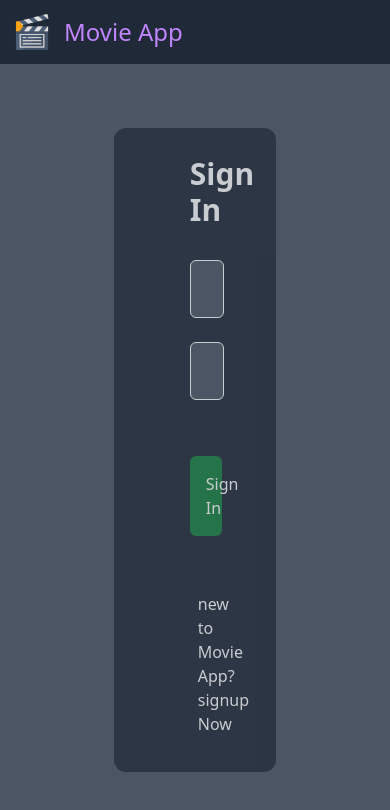
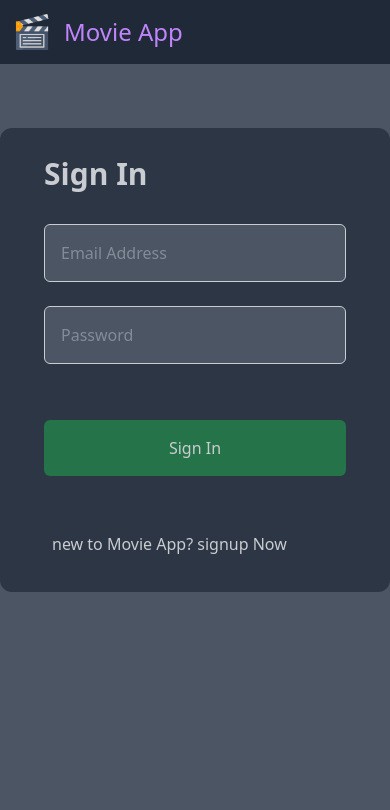
Before and after one commit to venkatsaketh/movie-app, a React (Create React App) app: page / in a window 390 px wide. Shown: the top 810 px of the page. Built offline with nearby package versions, Linux system fonts and the light colour scheme; no server answers.

Commit message:
responsive signin page

```diff
--- a/src/components/Signin.js
+++ b/src/components/Signin.js
@@ -57,12 +57,12 @@ const Signin = () => {
   return (
     <div className="bg-gray-600 w-screen h-screen">
       <Header />
-      <div className="bg-gray-800 w-5/12  mx-auto opacity-70 p-7 rounded-xl text-white mt-16">
-        <p className="font-bold px-12 text-3xl">
+      <div className="bg-gray-800 sm:w-8/12  lg:w-5/12 mx-auto opacity-70 p-7 rounded-xl text-white mt-16">
+        <p className="font-bold px-4 sm:px-12 text-3xl">
           {isSignin ? "Sign In" : "Sign Up"}
         </p>
         <form
-          className="flex-row mt-8 px-12"
+          className="flex-row mt-8 px-4 sm:px-12"
           onSubmit={(e) => submitHandler(e)}
         >
           <div>
```
